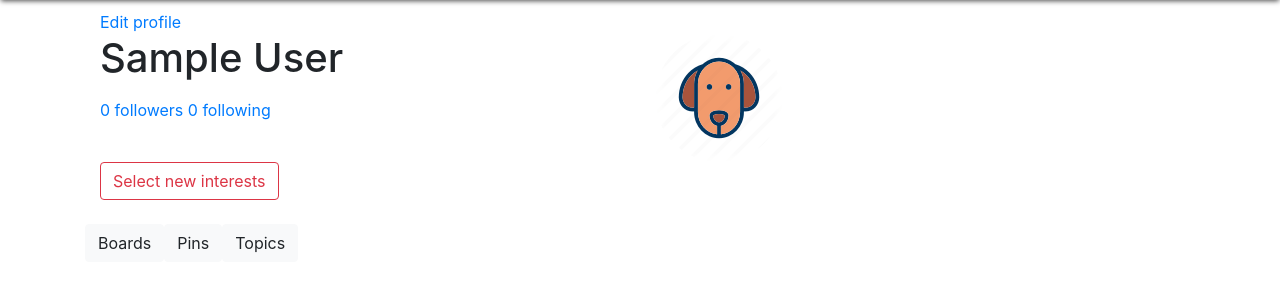
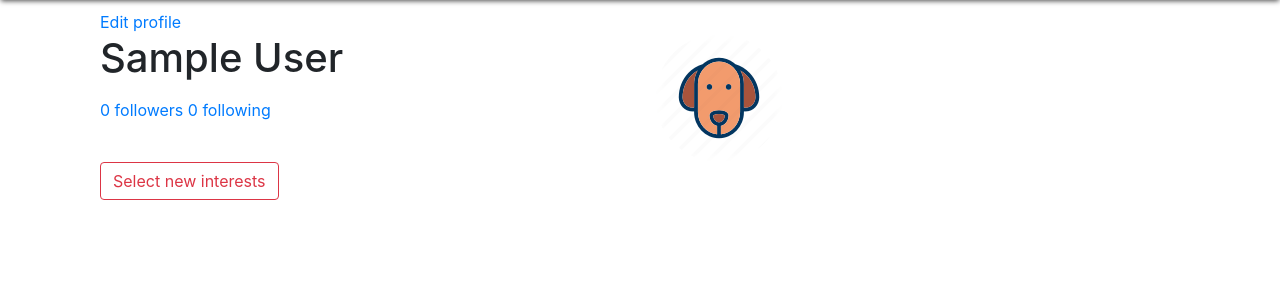
Before and after one commit to UB-ES-19/A4-Picturest, a Django app: page /profile/ in a window 1280 px wide. Shown: the part 70-370 px from the top of the page. Run offline with Django 3.2, Linux system fonts and the light colour scheme; the visitor is signed in with stand-in values (Sample User, id 1); data that the repository does not hold is empty; some libraries are stand-ins or nearby versions.

Commit message:
removed unused features

```diff
--- a/templates/Picturest/profile.html
+++ b/templates/Picturest/profile.html
@@ -82,11 +82,7 @@
             </div>
         {% endif %}
         <br>
-        <div class="row">
-            <button type="button" class="btn btn-light" data-toggle="collapse" href="#collapseBoards" role="button" aria-expanded="false" aria-controls="collapseBoards">Boards</button>
-            <button type="button" class="btn btn-light">Pins</button>
-            <button type="button" class="btn btn-light">Topics</button>
-        </div>
+
 
         <div class="collapse" id="collapseBoards">
             <div id="carouselExampleFade" class="carousel slide carousel-fade" data-ride="carousel">
```
